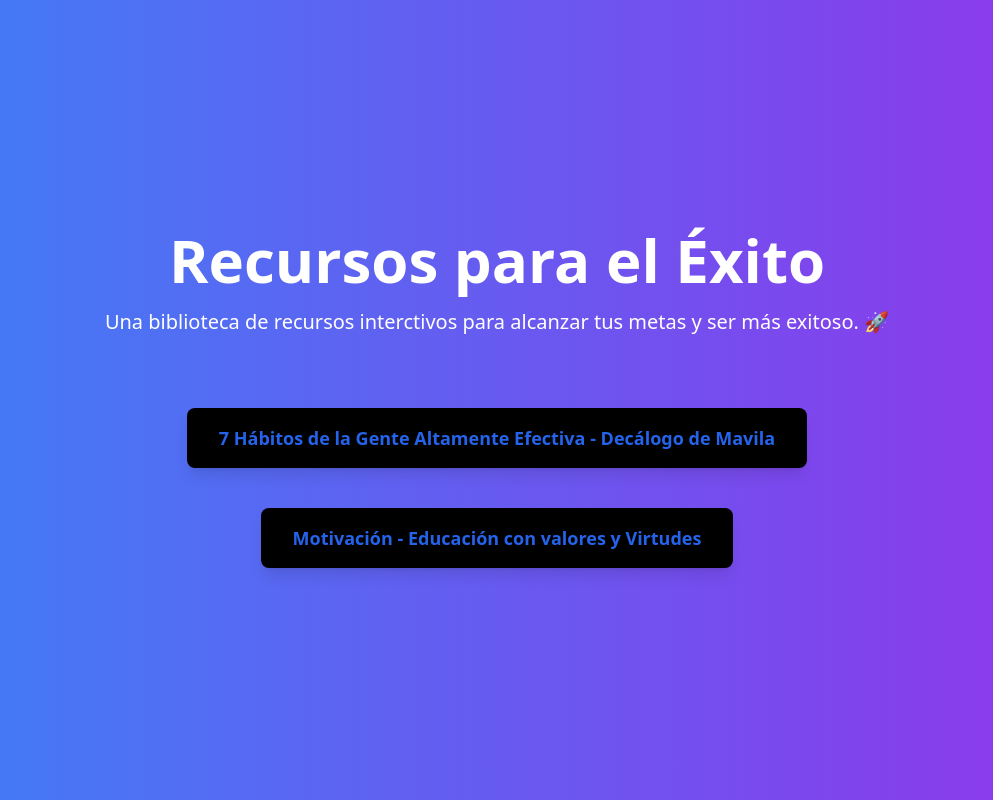
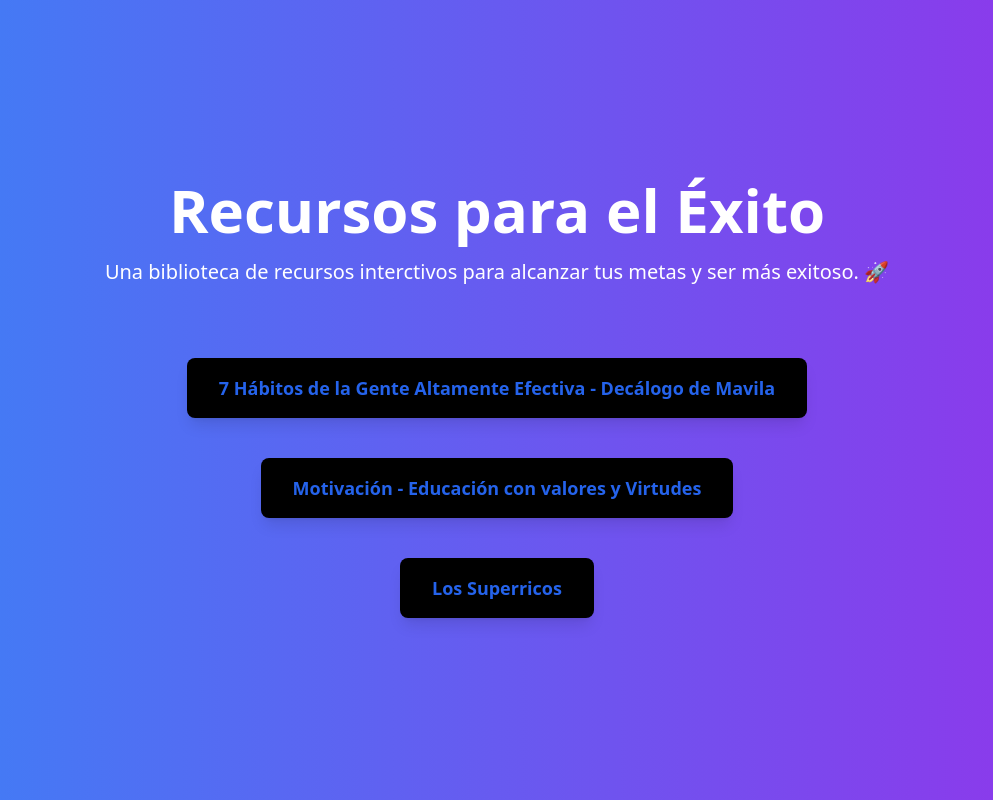
Before and after one commit to 0siel/seven-habits, a React (Vite) app: page / in a window 1280 px wide. Shown: the whole page, without its empty margins (143-1136 px from the left). Built offline with nearby package versions, Linux system fonts and the light colour scheme.

Commit message:
Wealthy set up

```diff
--- a/src/App.jsx
+++ b/src/App.jsx
@@ -16,15 +16,18 @@ import MemoryGame from "./components/seven/MemoryGame";
 {
   /* Kasuga imports */
 }
-
 import KasugaExplanationScreen from "./components/kasuga/ExplanationScreen";
-
 import KasugaGameScreen from "./components/kasuga/GameScreen";
-
 import KasugaMenuScreen from "./components/kasuga/MenuScreen";
-
 import Flappy from "./components/flappy/Flappy";
 import DeepSeek from "./components/kasuga/DeepSeek";
+
+{
+  /* Wealthy */
+}
+import WealthyMenuScreen from "./components/wealthy/Menu";
+import WealthyGame from "./components/wealthy/WealthyGame";
+import WealthyExplanation from "./components/wealthy/Explanation";
 
 function App() {
   return (
@@ -39,18 +42,18 @@ function App() {
           <Route path="seven/game" element={<GameScreen />} />
           <Route path="seven/memory" element={<MemoryGame />} />
           {/* Kasuga routes */}
-
           <Route path="kasuga/menu" element={<KasugaMenuScreen />} />
-
           <Route
             path="kasuga/explanation"
             element={<KasugaExplanationScreen />}
           />
-
           <Route path="kasuga/game" element={<Flappy />} />
           <Route path="kasuga/deepseek" element={<DeepSeek />} />
-
           <Route path="flappy" element={<Flappy />} />
+          {/*Wealthy routes */}
+          <Route path="wealthy/explanation" element={<WealthyExplanation />} />
+          <Route path="wealthy/game" element={<WealthyGame />} />
+          <Route path="wealthy/menu" element={<WealthyMenuScreen />} />
         </Routes>
       </div>
     </Router>
--- a/src/components/WelcomeScreen.jsx
+++ b/src/components/WelcomeScreen.jsx
@@ -30,6 +30,12 @@ function WelcomeScreen() {
       >
         Motivación - Educación con valores y Virtudes
       </button>
+      <button
+        onClick={() => navigate("/wealthy/menu")}
+        className="mt-10 px-8 py-4 bg-black text-blue-600 text-lg font-bold rounded-lg shadow-lg hover:bg-gray-200 transition-all duration-300 transform hover:scale-105"
+      >
+        Los Superricos
+      </button>
     </div>
   );
 }
--- /dev/null
+++ b/src/components/wealthy/Explanation.jsx
@@ -0,0 +1,11 @@
+import React from "react";
+
+function Explanation() {
+  return (
+    <div className="flex flex-col items-center justify-center w-screen min-h-screen bg-gradient-to-b from-blue-600 to-purple-600 text-white px-6 py-12">
+      <h1 className="text-5xl font-extrabold mb-8 text-center">Explicación</h1>
+    </div>
+  );
+}
+
+export default Explanation;
--- /dev/null
+++ b/src/components/wealthy/Menu.jsx
@@ -0,0 +1,11 @@
+import React from "react";
+
+function Menu() {
+  return (
+    <div className="flex flex-col items-center justify-center w-screen min-h-screen bg-gradient-to-b from-blue-600 to-purple-600 text-white px-6 py-12">
+      <h1 className="text-5xl font-extrabold mb-8 text-center">Menu</h1>
+    </div>
+  );
+}
+
+export default Menu;
--- /dev/null
+++ b/src/components/wealthy/WealthyGame.jsx
@@ -0,0 +1,11 @@
+import React from "react";
+
+function WealthyGame() {
+  return (
+    <div className="flex flex-col items-center justify-center w-screen min-h-screen bg-gradient-to-b from-blue-600 to-purple-600 text-white px-6 py-12">
+      <h1 className="text-5xl font-extrabold mb-8 text-center">WealthyGame</h1>
+    </div>
+  );
+}
+
+export default WealthyGame;
```
